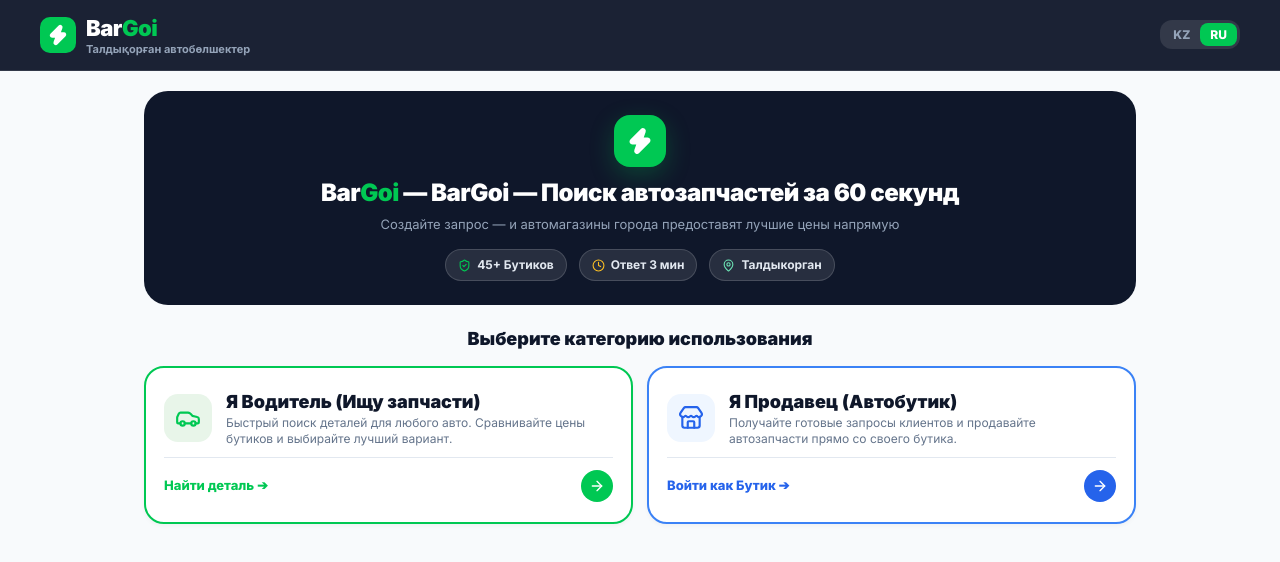
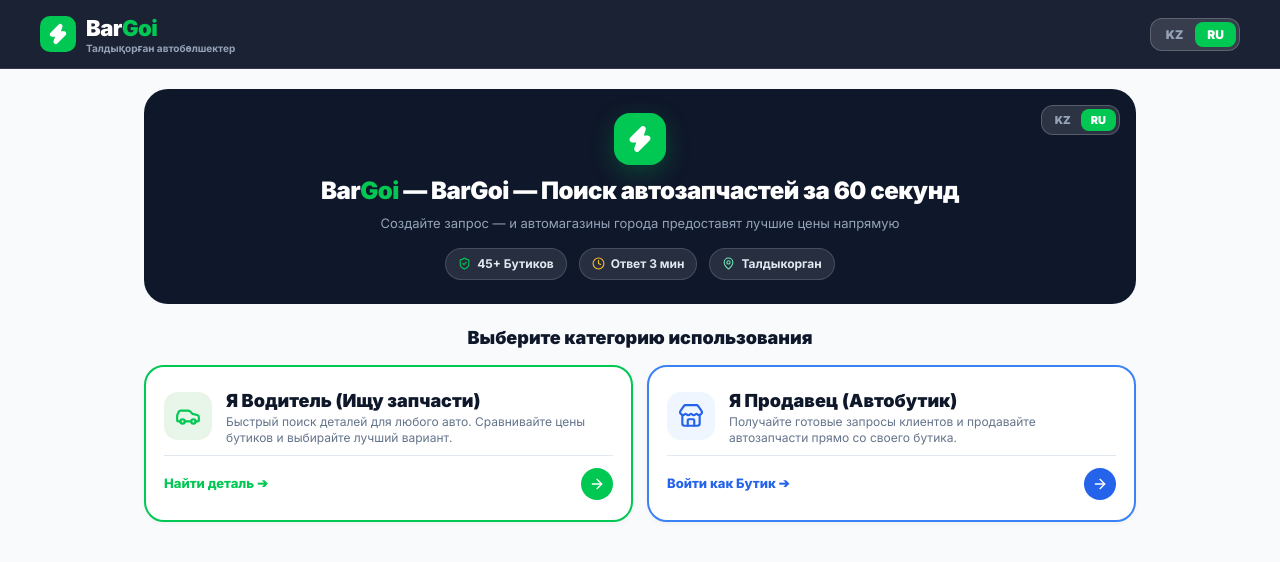
Before and after one commit to Qgen-hq/bar-goi, a React (Vite) app: page / in a window 1280 px wide. Shown: the top 562 px of the page. Built offline with nearby package versions, Linux system fonts and the light colour scheme; no server answers.

Commit message:
FixLanguageSwitcher

```diff
--- a/src/components/SplashScreen.jsx
+++ b/src/components/SplashScreen.jsx
@@ -1,5 +1,5 @@
 import React from 'react';
-import { Car, Store, ArrowRight, Zap, ShieldCheck, MapPin, Clock } from 'lucide-react';
+import { Car, Store, ArrowRight, Zap, ShieldCheck, MapPin, Clock, Globe } from 'lucide-react';
 import { translations } from '../i18n/translations';
 
 export default function SplashScreen({ lang, setLang, onStart }) {
@@ -8,7 +8,44 @@
   return (
     <div style={{ maxWidth: '1000px', margin: '0 auto', padding: '0 4px' }}>
       {/* Top Hero Banner */}
-      <div className="hero-banner" style={{ textAlign: 'center', padding: '24px 16px', marginBottom: '20px', background: 'var(--dark-slate)', color: '#FFFFFF', borderRadius: '24px' }}>
+      <div className="hero-banner" style={{ textAlign: 'center', padding: '24px 16px', marginBottom: '20px', background: 'var(--dark-slate)', color: '#FFFFFF', borderRadius: '24px', position: 'relative' }}>
+
+        {/* LANDING PAGE LANGUAGE SWITCHER PILL */}
+        <div style={{ position: 'absolute', top: '16px', right: '16px', display: 'flex', background: 'rgba(255,255,255,0.12)', border: '1px solid rgba(255,255,255,0.2)', borderRadius: '12px', padding: '3px' }}>
+          <button
+            type="button"
+            onClick={() => setLang('kz')}
+            style={{
+              padding: '4px 10px',
+              borderRadius: '8px',
+              border: 'none',
+              fontSize: '11px',
+              fontWeight: 900,
+              cursor: 'pointer',
+              background: lang === 'kz' ? 'var(--primary-emerald)' : 'transparent',
+              color: lang === 'kz' ? '#FFFFFF' : '#94A3B8'
+            }}
+          >
+            KZ
+          </button>
+          <button
+            type="button"
+            onClick={() => setLang('ru')}
+            style={{
+              padding: '4px 10px',
+              borderRadius: '8px',
+              border: 'none',
+              fontSize: '11px',
+              fontWeight: 900,
+              cursor: 'pointer',
+              background: lang === 'ru' ? 'var(--primary-emerald)' : 'transparent',
+              color: lang === 'ru' ? '#FFFFFF' : '#94A3B8'
+            }}
+          >
+            RU
+          </button>
+        </div>
+
         <div style={{ width: '52px', height: '52px', background: 'var(--primary-emerald)', color: '#fff', borderRadius: '16px', display: 'inline-flex', alignItems: 'center', justifyContent: 'center', marginBottom: '12px', boxShadow: '0 8px 24px var(--primary-emerald-glow)' }}>
           <Zap size={28} fill="#FFFFFF" />
         </div>
--- a/src/components/WebLayout.jsx
+++ b/src/components/WebLayout.jsx
@@ -1,5 +1,5 @@
 import React from 'react';
-import { ShoppingBag, PlusCircle, User, Store, LogOut, Zap, Shield, Sparkles, MessageSquare } from 'lucide-react';
+import { ShoppingBag, PlusCircle, User, Store, LogOut, Zap, Shield, Sparkles, MessageSquare, Globe } from 'lucide-react';
 import { translations } from '../i18n/translations';
 
 export default function WebLayout({ role, activeTab, setActiveTab, user, lang, setLang, onLogout, children }) {
@@ -18,12 +18,14 @@
             </div>
             <div>
               <span className="nav-brand-title">Bar<span className="nav-brand-accent">Goi</span></span>
-              <span style={{ fontSize: '11px', color: '#94A3B8', display: 'block', marginTop: '-4px', fontWeight: 700 }}>
+              <span style={{ fontSize: '10px', color: '#94A3B8', display: 'block', marginTop: '-4px', fontWeight: 700 }}>
                 Талдықорған автобөлшектер
               </span>
             </div>
           </div>
 
+          {/* RIGHT SIDE GROUP: ALWAYS VISIBLE LANGUAGE SWITCHER & DESKTOP TABS */}
+          <div style={{ display: 'flex', alignItems: 'center', gap: '10px' }}>
             {/* Desktop Navigation Items */}
             <div className="nav-tabs-desktop">
               {isDriver && (
@@ -81,35 +83,41 @@
                   </button>
                 </>
               )}
+            </div>
 
-            {/* Language Switcher */}
-            <div style={{ display: 'flex', background: 'rgba(255,255,255,0.1)', borderRadius: '12px', padding: '3px', marginLeft: '10px' }}>
+            {/* UNIVERSAL LANGUAGE SWITCHER (VISIBLE ON MOBILE & DESKTOP) */}
+            <div style={{ display: 'flex', background: 'rgba(255,255,255,0.12)', border: '1px solid rgba(255,255,255,0.2)', borderRadius: '12px', padding: '3px' }}>
               <button
+                type="button"
                 onClick={() => setLang('kz')}
                 style={{
-                  padding: '4px 10px',
+                  padding: '5px 12px',
                   borderRadius: '8px',
                   border: 'none',
                   fontSize: '12px',
-                  fontWeight: 800,
+                  fontWeight: 900,
                   cursor: 'pointer',
                   background: lang === 'kz' ? 'var(--primary-emerald)' : 'transparent',
-                  color: lang === 'kz' ? '#FFFFFF' : '#94A3B8'
+                  color: lang === 'kz' ? '#FFFFFF' : '#94A3B8',
+                  transition: 'all 0.2s ease'
                 }}
               >
                 KZ
               </button>
+
               <button
+                type="button"
                 onClick={() => setLang('ru')}
                 style={{
-                  padding: '4px 10px',
+                  padding: '5px 12px',
                   borderRadius: '8px',
                   border: 'none',
                   fontSize: '12px',
-                  fontWeight: 800,
+                  fontWeight: 900,
                   cursor: 'pointer',
                   background: lang === 'ru' ? 'var(--primary-emerald)' : 'transparent',
-                  color: lang === 'ru' ? '#FFFFFF' : '#94A3B8'
+                  color: lang === 'ru' ? '#FFFFFF' : '#94A3B8',
+                  transition: 'all 0.2s ease'
                 }}
               >
                 RU
@@ -117,8 +125,8 @@
             </div>
 
             {user && (
-              <button onClick={onLogout} className="nav-tab-btn" style={{ color: '#F87171' }} title={t.logoutBtn}>
-                <LogOut size={16} />
+              <button onClick={onLogout} className="nav-tab-btn" style={{ color: '#F87171', padding: '6px 10px' }} title={t.logoutBtn}>
+                <LogOut size={18} />
               </button>
             )}
           </div>
```
Lines whose indentation alone changed are shown as unchanged.
